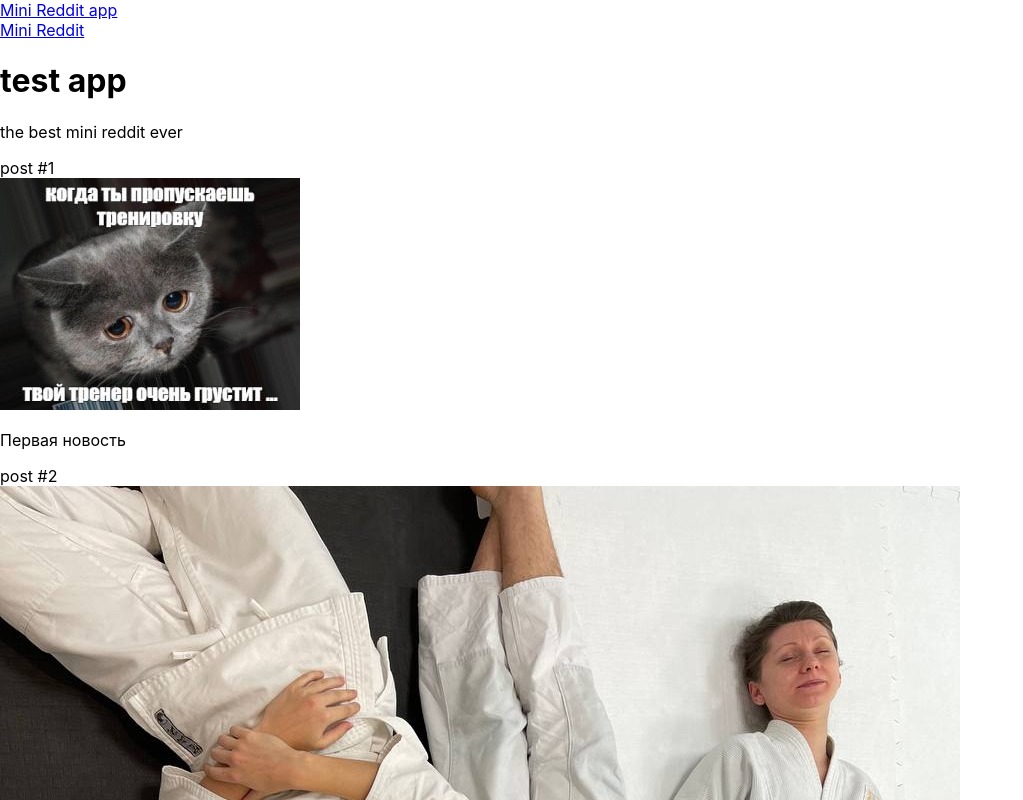
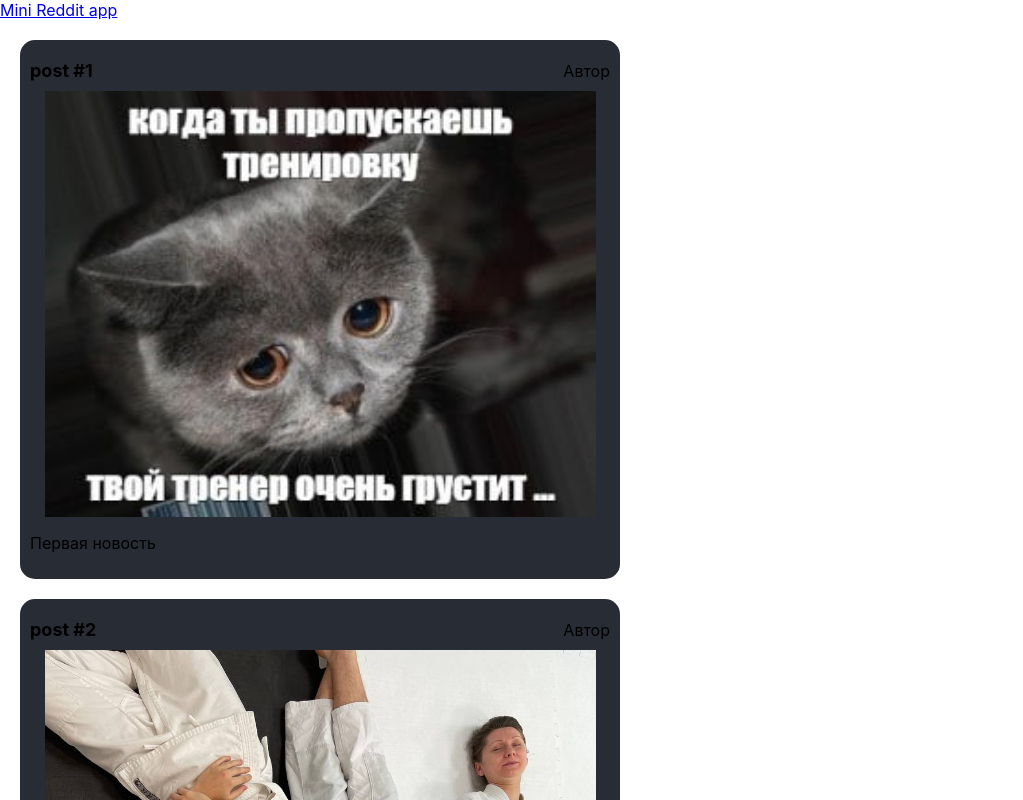
Before and after one commit to nothingisperfect/mini-reddit, a React (Create React App) app in the folder front/: page / in a window 1280 px wide. Shown: the top 800 px of the page, without its empty margins (0-1023 px from the left). Built offline with nearby package versions, Linux system fonts and the light colour scheme.

Commit message:
Add styles to home page

```diff
--- /dev/null
+++ b/front/src/components/NewsItem.css
@@ -0,0 +1,30 @@
+.news-item {
+    box-sizing: border-box;
+    display: flex;
+    padding: 10px;
+    text-decoration: none;
+    color: inherit;
+    max-width: 600px;
+    flex-direction: column;
+    background-color: #282c34;
+    margin: 20px;
+    border-radius: 15px;
+}
+
+.news-item_image {
+    width: 95%;
+    align-self: center;
+}
+
+.news-item__header {
+    display: flex;
+    flex-direction: horizontal;
+    align-items: center;
+}
+
+.news-item__title {
+    margin: 10px 0;
+    font-size: 18px;
+    font-weight: bold;
+    flex-grow: 1;
+}
--- a/front/src/components/NewsItem.js
+++ b/front/src/components/NewsItem.js
@@ -1,12 +1,15 @@
 import React from "react";
-//import './NewsItem.css';
+import './NewsItem.css';
 
 // import { Link } from 'react-router-dom';
 
 function NewsItem({ news }) {
     return (
         <div className='news-item'>
-            <div className='news-item__title'>{news.title}</div>
+            <div className='news-item__header'>
+                <div className='news-item__title'>{news.title}</div>
+                <div className='news-item__username'>{news.author}</div>
+            </div>
             <img
                 className='news-item_image'
                 src={news.image}
--- a/front/src/news.js
+++ b/front/src/news.js
@@ -7,12 +7,14 @@ var news = [
         title: 'post #1',
         image: img1,
         text: 'Первая новость',
+        author: 'Автор',
     },
     {
         id: 'img-2',
         title: 'post #2',
         image: img2,
         text: 'Вторая новость',
+        author: 'Автор',
     }
 ];
 
--- /dev/null
+++ b/front/src/pages/home/home.css
@@ -0,0 +1,3 @@
+.news-feed {
+    margin: 0 auto;
+}
--- a/front/src/pages/home/index.js
+++ b/front/src/pages/home/index.js
@@ -4,29 +4,21 @@ import About from '../../components/About';
 import NewsItem from '../../components/NewsItem';
 import Header from '../../components/Header';
 
+import './home.css';
+
 import news from '../../news';
 
 class HomePage extends React.Component {
 
     render() {
-        return(
-            <div className='app'>
-                <Header brand='Mini Reddit'/>
-
+        return (
             <main className='main'>
-                    <About title='test app'>
-                        <p>the best mini reddit ever</p>
-                    </About>
-
                 <div className='news-feed'>
-                        <div className='container'>
                     {news.map(news => (
                         <NewsItem key={news.id} news={news} />
                     ))}
                 </div>
-                    </div>
             </main>
-            </div>
         );
     }
 }
```
Lines whose indentation alone changed are shown as unchanged.
